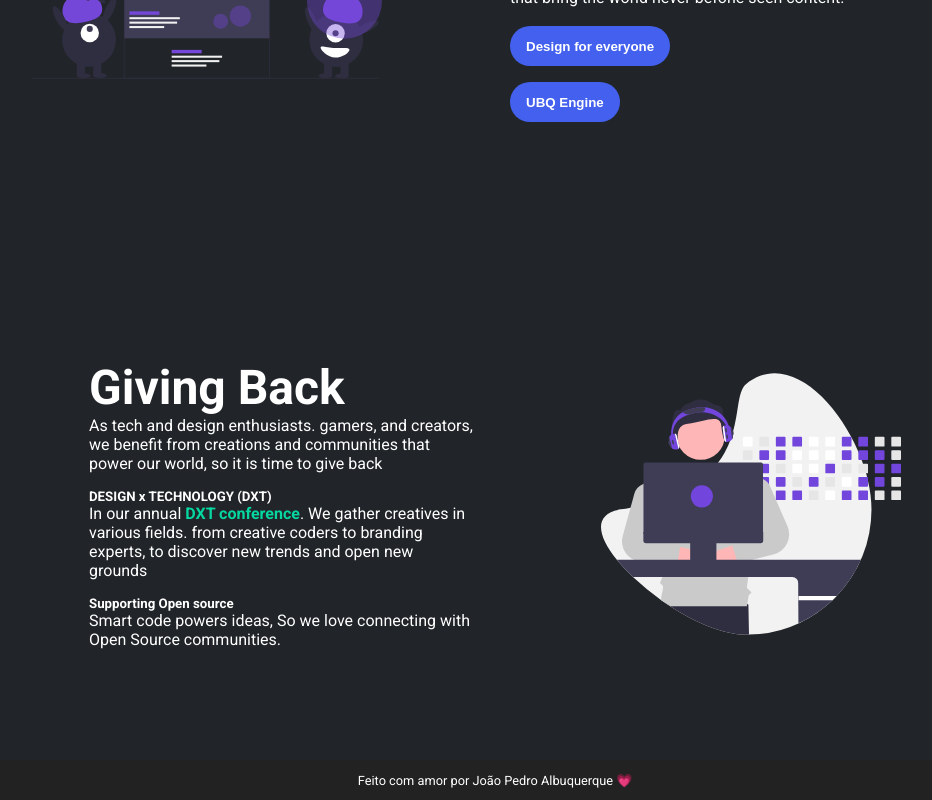
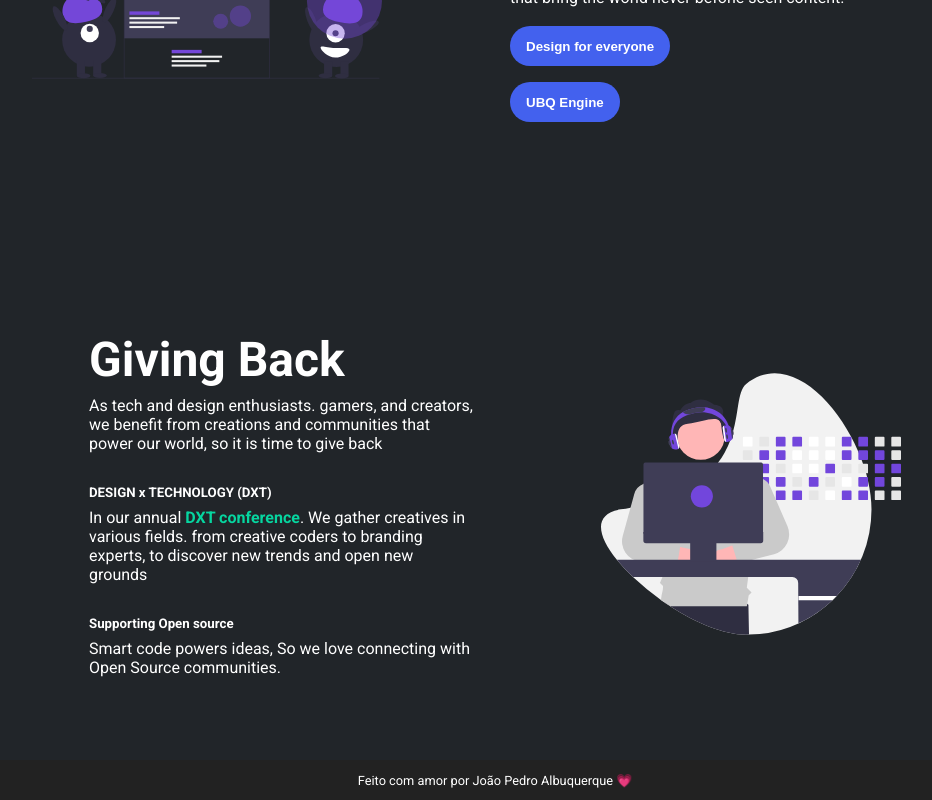
Before and after one commit to joaopedroalb/MockSA, a Next.js app: page / in a window 1280 px wide. Shown: the part 920-1720 px from the top of the page, without its empty margins (145-1077 px from the left). Built offline with nearby package versions, Linux system fonts and the light colour scheme.

Commit message:
Finished project

```diff
--- a/src/components/Corpo/BottomSec/index.module.scss
+++ b/src/components/Corpo/BottomSec/index.module.scss
@@ -10,12 +10,18 @@
         width: 30%;
         display: flex;
         flex-direction: column;
-        gap: 1rem;
+        gap: 2rem;
 
         h1{
             font-size: 3rem;
         }
 
+    }
+
+    .titleContent,.childContent{
+        display: flex;
+        flex-direction: column;
+        gap: .5rem;
     }
 
     @media screen and (max-width: 1200px) {
--- a/src/components/Corpo/BottomSec/index.tsx
+++ b/src/components/Corpo/BottomSec/index.tsx
@@ -8,7 +8,7 @@ export default function BottomSec(){
         <section className={styles.container}>
             <div className={styles.textContainer}>
 
-                <div>
+                <div className={styles.titleContent}>
                     <h1>Giving Back</h1>
                     <span>As tech and design enthusiasts.
                         gamers, and creators, we benefit from
--- a/src/components/Corpo/MiddleSec/index.module.scss
+++ b/src/components/Corpo/MiddleSec/index.module.scss
@@ -45,7 +45,7 @@ $medium: 1200px;
             width: 50%;
             h1{
                 text-align: center;
-                font-size: 2rem;
+                font-size: 1.70rem;
             }
             span{
                 text-align: center;
```
